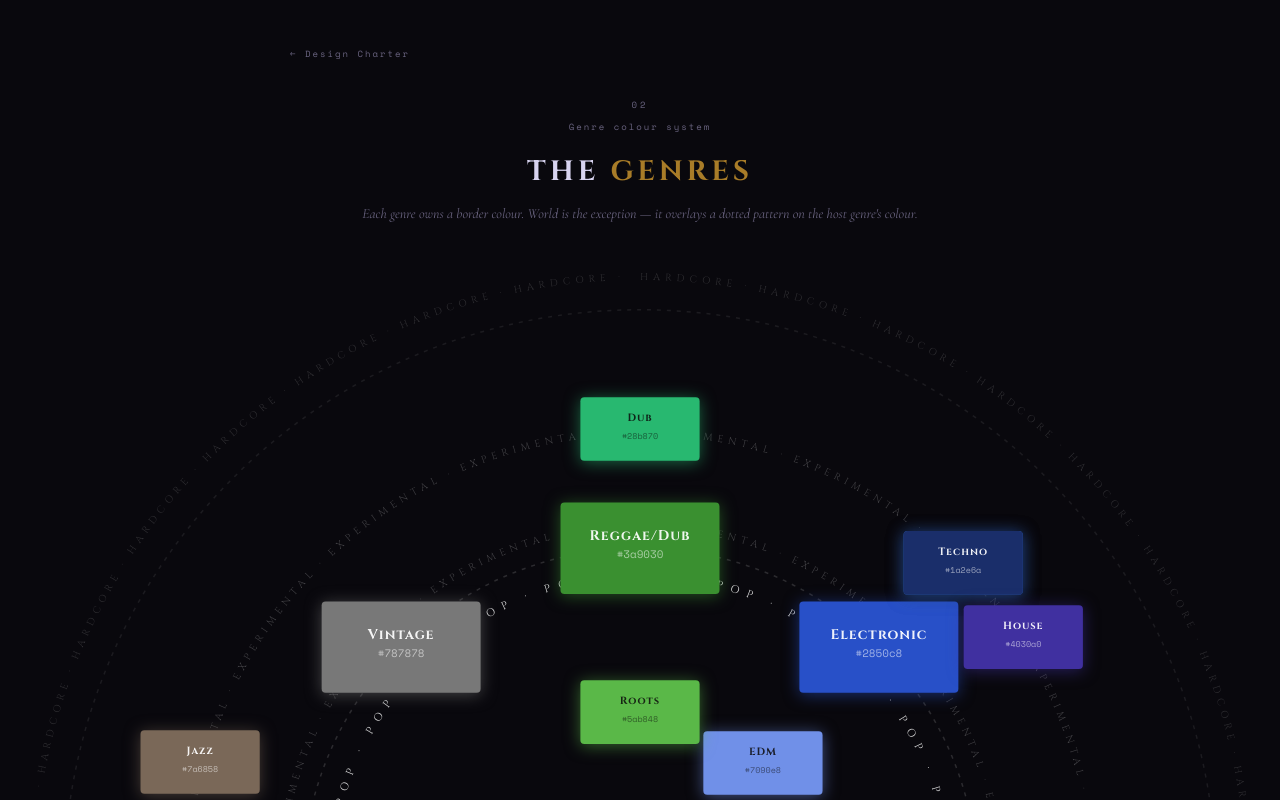
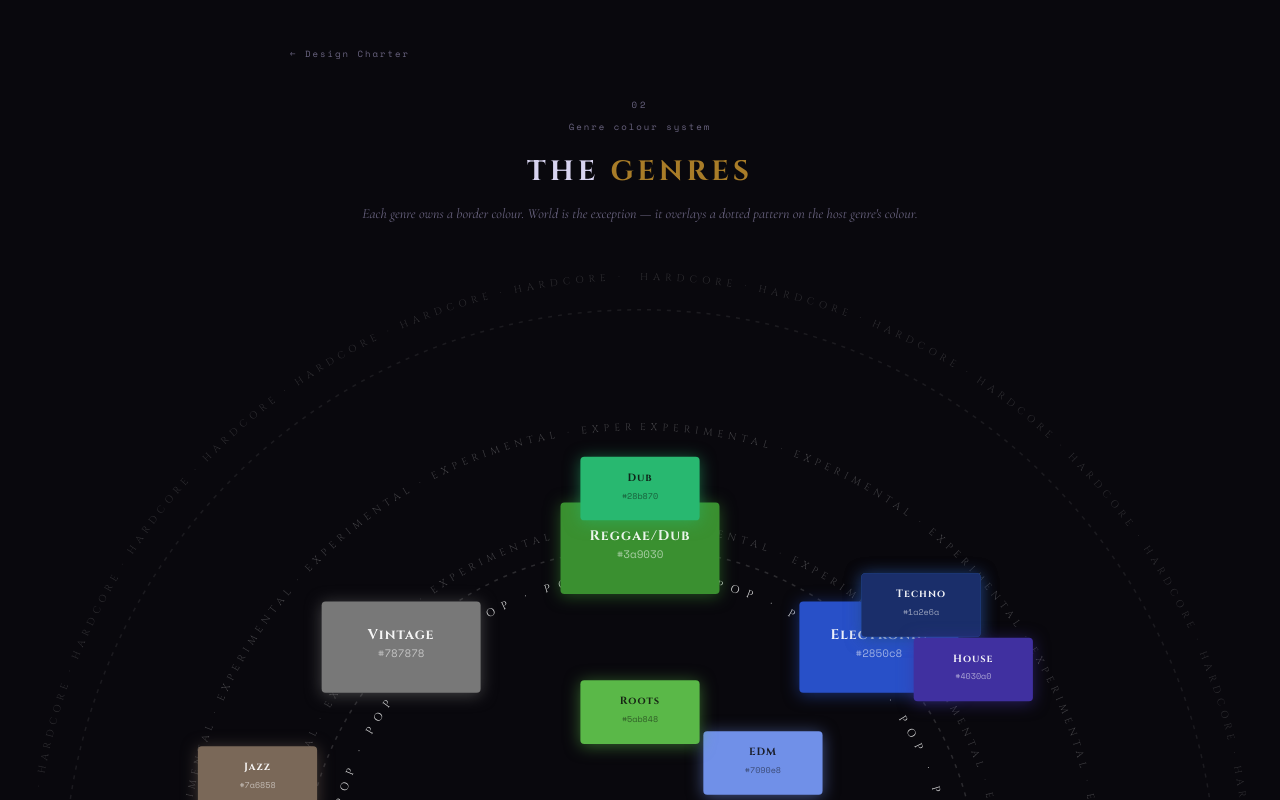
Before and after one commit to BehindTheMusicTree/the-music-deck-assets, a Next.js app: page /genres in a window 1280 px wide. Shown: the top 800 px of the page. Built offline with nearby package versions, Linux system fonts and the light colour scheme.

Commit message:
update launch configuration and adjust GenreWheel SVG paths

```diff
--- a/components/GenreWheel.tsx
+++ b/components/GenreWheel.tsx
@@ -71,7 +71,7 @@ export default function GenreWheel() {
         <defs>
           <path id="arc-pop"   d={`M ${CX},${CY - (R_INNER - 30)} A ${R_INNER - 30},${R_INNER - 30} 0 1,1 ${CX - 0.1},${CY - (R_INNER - 30)}`} />
           <path id="arc-exp-outer-inner"  d={`M ${CX},${CY - (R_INNER + 20)} A ${R_INNER + 20},${R_INNER + 20} 0 1,1 ${CX - 0.1},${CY - (R_INNER + 20)}`} />
-          <path id="arc-exp-inner-outer"  d={`M ${CX},${CY - (R_OUTER - 6)} A ${R_OUTER - 6},${R_OUTER - 6} 0 1,1 ${CX - 0.1},${CY - (R_OUTER - 6)}`} />
+          <path id="arc-exp-inner-outer"  d={`M ${CX},${CY - (R_OUTER - 1)} A ${R_OUTER - 1},${R_OUTER - 1} 0 1,1 ${CX - 0.1},${CY - (R_OUTER - 1)}`} />
           <path id="arc-hard"  d={`M ${CX},${CY - (R_HARDCORE + 30)} A ${R_HARDCORE + 30},${R_HARDCORE + 30} 0 1,1 ${CX - 0.1},${CY - (R_HARDCORE + 30)}`} />
         </defs>
 
@@ -134,7 +134,7 @@ export default function GenreWheel() {
             const idx = GENRES.findIndex(g => g.n === s.parent);
             angle = (idx / GENRES.length) * 360 - 90;
           }
-          const { x, y } = polarToXY(CX, CY, R_OUTER, angle);
+          const { x, y } = polarToXY(CX, CY, (R_INNER + R_OUTER) / 2, angle);
           return <Rect key={s.n} x={x} y={y} label={s.n} hex={s.h} small />;
         })}
 
--- a/next.config.ts
+++ b/next.config.ts
@@ -1,8 +1,9 @@
 import type { NextConfig } from "next";
+import path from "path";
 
 const nextConfig: NextConfig = {
-  /* config options here */
   reactCompiler: true,
+  outputFileTracingRoot: path.join(__dirname),
 };
 
 export default nextConfig;
```
